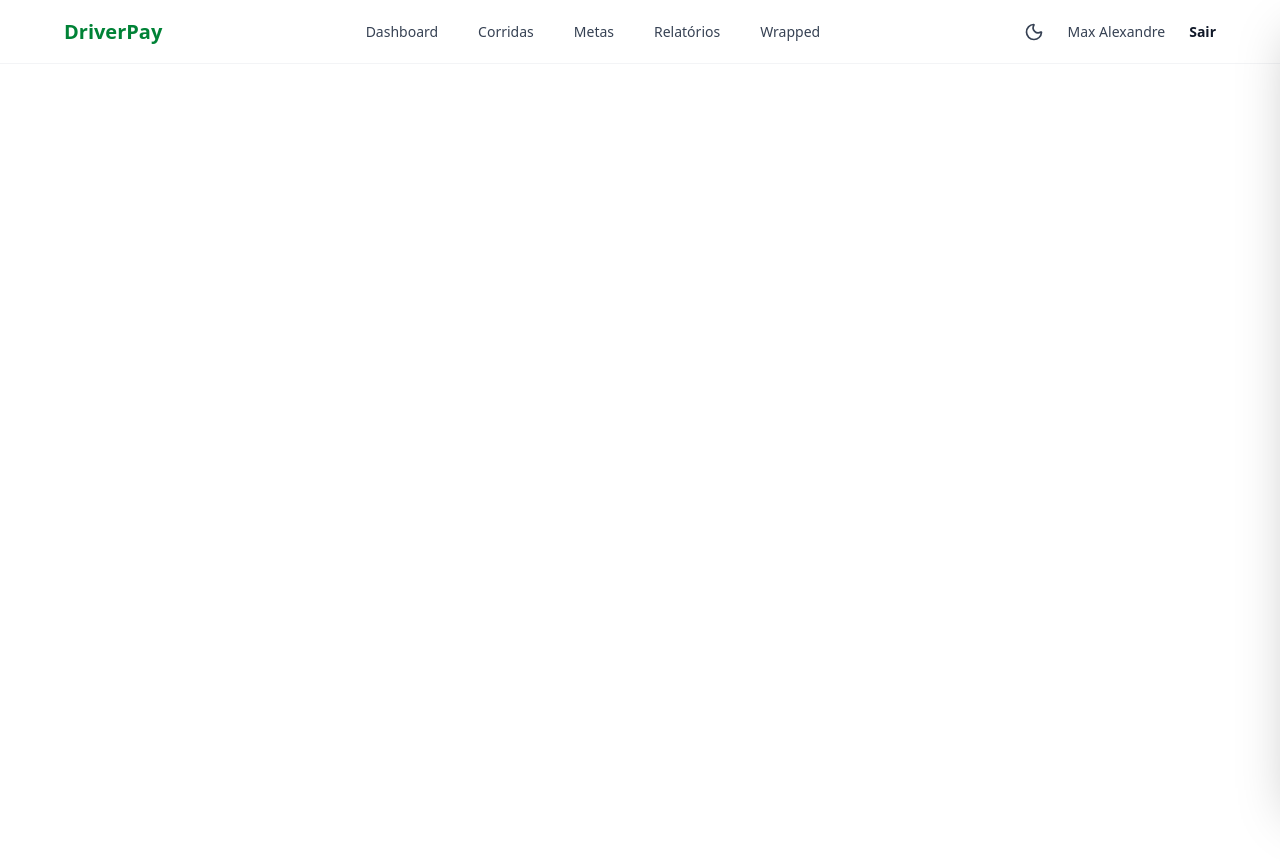
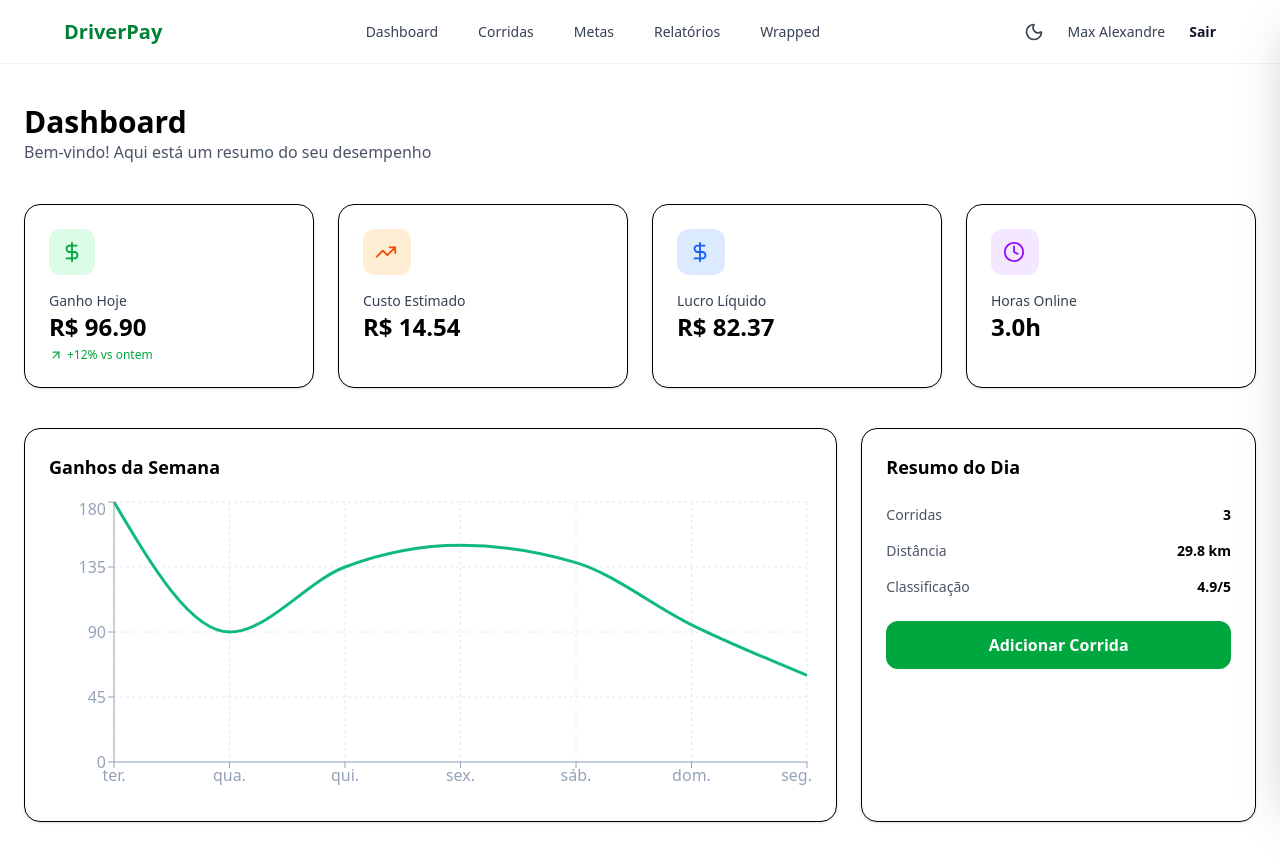
Before and after one commit to Pedroqne/driver-manager-frontend, a React (Vite) app in the folder manager/: page / in a window 1280 px wide. Shown: the top 862 px of the page. Before the commit the page ends 800 px from the top, so only its background shows below. Built offline with nearby package versions, Linux system fonts and the light colour scheme.

Commit message:
featur: dashboard criado

```diff
--- a/manager/package.json
+++ b/manager/package.json
@@ -15,6 +15,7 @@
     "react": "^19.2.0",
     "react-dom": "^19.2.0",
     "react-router-dom": "^7.10.1",
+    "recharts": "^3.5.1",
     "tailwindcss": "^4.1.17"
   },
   "devDependencies": {
--- /dev/null
+++ b/manager/src/page/dashboard/index.tsx
@@ -0,0 +1,132 @@
+import { ArrowUpRight, Clock, DollarSign, TrendingUp } from "lucide-react";
+import {
+  LineChart,
+  Line,
+  XAxis,
+  YAxis,
+  Tooltip,
+  ResponsiveContainer,
+  CartesianGrid
+} from "recharts";
+
+const data = [
+  { name: "ter.", value: 180 },
+  { name: "qua.", value: 90 },
+  { name: "qui.", value: 135 },
+  { name: "sex.", value: 150 },
+  { name: "sáb.", value: 138 },
+  { name: "dom.", value: 95 },
+  { name: "seg.", value: 60 }
+];
+
+export function Dashboard() {
+  return (
+    <main className=" min-h-screen pt-20 pb-20 space-y-20 max-w-7xl mx-auto">
+      <div className="p-6 space-y-10">
+
+        {/* Título */}
+        <div>
+          <h1 className="text-3xl font-bold">Dashboard</h1>
+          <p className="text-gray-600">
+            Bem-vindo! Aqui está um resumo do seu desempenho
+          </p>
+        </div>
+
+        {/* Cards superiores */}
+        <div className="grid grid-cols-1 md:grid-cols-4 gap-6">
+
+          {/* Ganho Hoje */}
+          <div className="bg-white p-6 rounded-2xl shadow-sm border">
+            <div className="flex items-center gap-3 mb-4">
+              <div className="p-3 bg-green-100 text-green-600 rounded-xl">
+                <DollarSign size={22} />
+              </div>
+            </div>
+            <p className="text-sm text-gray-700">Ganho Hoje</p>
+            <h2 className="text-2xl font-bold">R$ 96.90</h2>
+            <p className="text-xs text-green-600 flex items-center gap-1 mt-1">
+              <ArrowUpRight size={14} /> +12% vs ontem
+            </p>
+          </div>
+
+          {/* Custo Estimado */}
+          <div className="bg-white p-6 rounded-2xl shadow-sm border">
+            <div className="p-3 w-12 bg-orange-100 text-orange-600 rounded-xl mb-4">
+              <TrendingUp size={22} />
+            </div>
+            <p className="text-sm text-gray-700">Custo Estimado</p>
+            <h2 className="text-2xl font-bold">R$ 14.54</h2>
+          </div>
+
+          {/* Lucro Líquido */}
+          <div className="bg-white p-6 rounded-2xl shadow-sm border">
+            <div className="p-3 w-12 bg-blue-100 text-blue-600 rounded-xl mb-4">
+              <DollarSign size={22} />
+            </div>
+            <p className="text-sm text-gray-700">Lucro Líquido</p>
+            <h2 className="text-2xl font-bold">R$ 82.37</h2>
+          </div>
+
+          {/* Horas Online */}
+          <div className="bg-white p-6 rounded-2xl shadow-sm border">
+            <div className="p-3 w-12 bg-purple-100 text-purple-600 rounded-xl mb-4">
+              <Clock size={22} />
+            </div>
+            <p className="text-sm text-gray-700">Horas Online</p>
+            <h2 className="text-2xl font-bold">3.0h</h2>
+          </div>
+        </div>
+
+        {/* Gráfico + Resumo */}
+        <div className="grid grid-cols-1 lg:grid-cols-3 gap-6">
+
+          {/* GRÁFICO */}
+          <div className="bg-white p-6 rounded-2xl shadow-sm border col-span-2">
+            <h2 className="text-lg font-semibold mb-4">Ganhos da Semana</h2>
+
+            <ResponsiveContainer width="100%" height={300}>
+              <LineChart data={data}>
+                <CartesianGrid strokeDasharray="3 3" stroke="#e2e8f0" />
+                <XAxis dataKey="name" stroke="#94a3b8" />
+                <YAxis stroke="#94a3b8" />
+                <Tooltip />
+                <Line
+                  type="monotone"
+                  dataKey="value"
+                  stroke="#10b981"
+                  strokeWidth={3}
+                  dot={false}
+                />
+              </LineChart>
+            </ResponsiveContainer>
+          </div>
+
+          {/* Resumo do Dia */}
+          <div className="bg-white p-6 rounded-2xl shadow-sm border">
+            <h2 className="text-lg font-semibold mb-6">Resumo do Dia</h2>
+
+            <div className="space-y-4 text-sm">
+              <div className="flex justify-between">
+                <span className="text-gray-600">Corridas</span>
+                <span className="font-semibold">3</span>
+              </div>
+              <div className="flex justify-between">
+                <span className="text-gray-600">Distância</span>
+                <span className="font-semibold">29.8 km</span>
+              </div>
+              <div className="flex justify-between">
+                <span className="text-gray-600">Classificação</span>
+                <span className="font-semibold">4.9/5</span>
+              </div>
+            </div>
+
+            <button className="mt-6 w-full bg-green-600 text-white py-3 rounded-xl font-semibold hover:bg-green-700 transition">
+              Adicionar Corrida
+            </button>
+          </div>
+
+        </div>
+      </div>
+    </main>
+  );
+}
--- a/manager/src/page/home/index.tsx
+++ /dev/null
@@ -1,8 +0,0 @@
-
-export function HomePage() {
-  return (
-    <div className="ml-64 p-6">
-
-    </div>
-  )
-}
--- a/manager/src/router.tsx
+++ b/manager/src/router.tsx
@@ -1,6 +1,6 @@
 import { createBrowserRouter } from "react-router-dom";
 import { Layout } from "./layout";
-import { HomePage } from "./page/home";
+import { Dashboard} from "./page/dashboard";
 
 
 
@@ -11,7 +11,7 @@ const router = createBrowserRouter([
         children: [
             {
                 path: "/",
-                element: <HomePage />,
+                element: <Dashboard />,
             }
 
         ],
```
Also changed, not shown: 1 other file (tests, documents, lock files or other folders).
